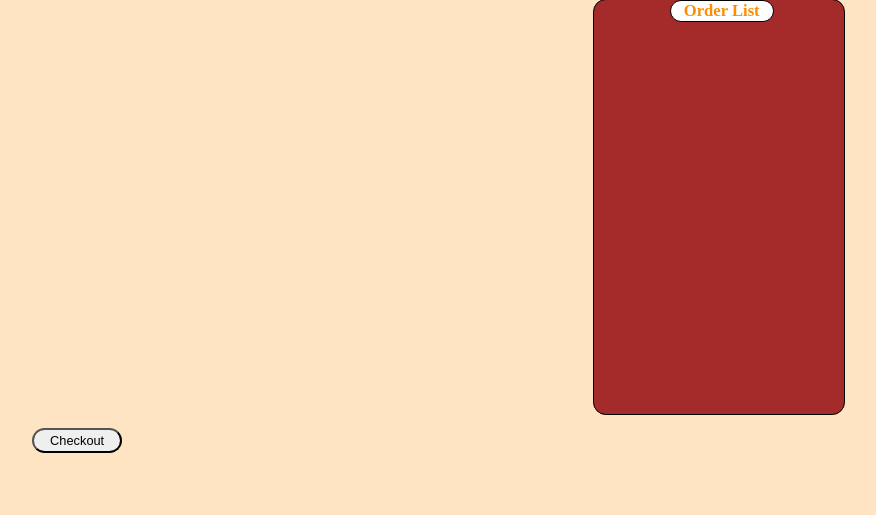
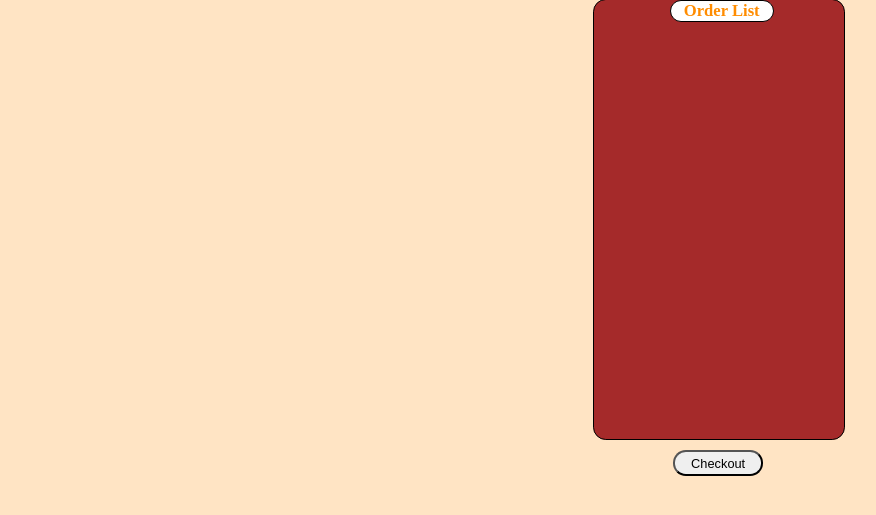
Before and after one commit to bryankb10/open-source, a PHP site: page /menurestaurant.php in a window 1280 px wide. Shown: the part 55-570 px from the top of the page, without its empty margins (47-923 px from the left). Run offline with PHP 8.4, Linux system fonts and the light colour scheme; the visitor is signed in with stand-in values (Sample User, id 1); data comes from the database, SQL or seed files in the repository; data that the repository does not hold is empty.

Commit message:
Update menurestaurant.php

```diff
--- a/menurestaurant.php
+++ b/menurestaurant.php
@@ -64,7 +64,7 @@
             background-color:brown;
             margin-left:50vw;
             flex-direction: column;
-            height: 32.3vw;
+            height: 34.3vw;
             display: flex;
         }
         .orderList {
@@ -87,7 +87,6 @@
             display: inline-block;
             font-size:1vw;
             margin-left:3.1vw;
-            margin-top: 0.5vw;
         }
         .add{
             width: 4vw;
@@ -178,11 +177,12 @@
         echo "<tr style=font-size:1vw;>";
         echo "<td>".$h[0]."</td><td>$".$h[1]."</td><td>".$h[2]."x</td></tr>";
     }
-    echo "</table>";
 
     echo "</div>";
+
     echo "<div class=btn-holder>";
-    echo "<input type='submit' class='btn-holder' name='checkout' value='Checkout'>";
+    echo "<input type='submit' class='btn-holder' name='checkout' value='Checkout' style= 'margin-top:33.5vw;'>";
     echo "</div>";
+    echo "</table>";
     echo "</form>";
 ?>
```
